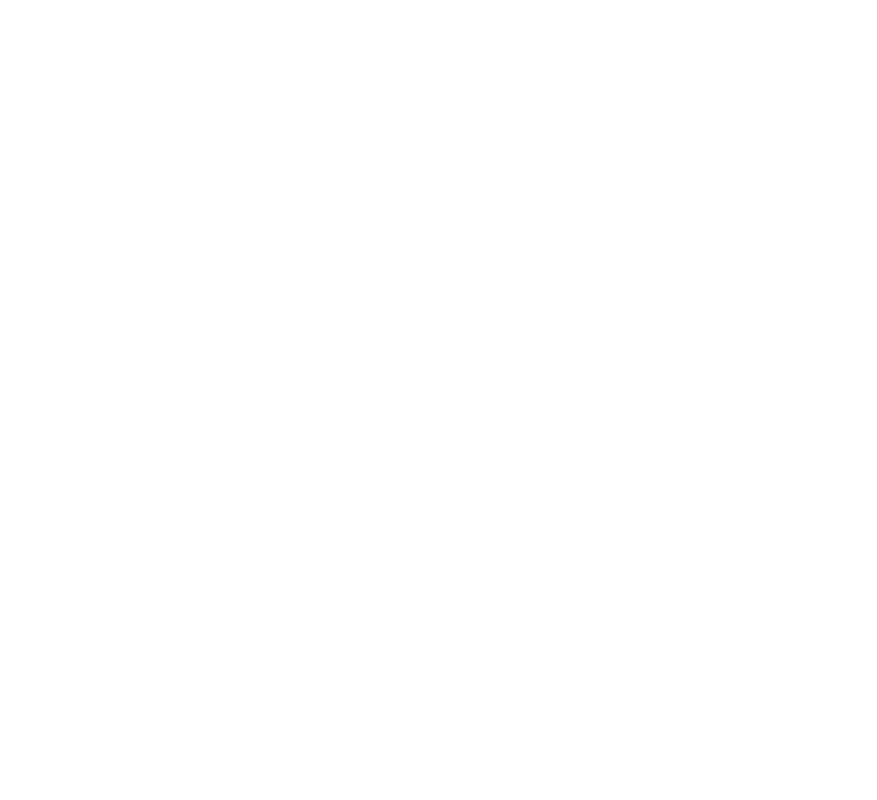
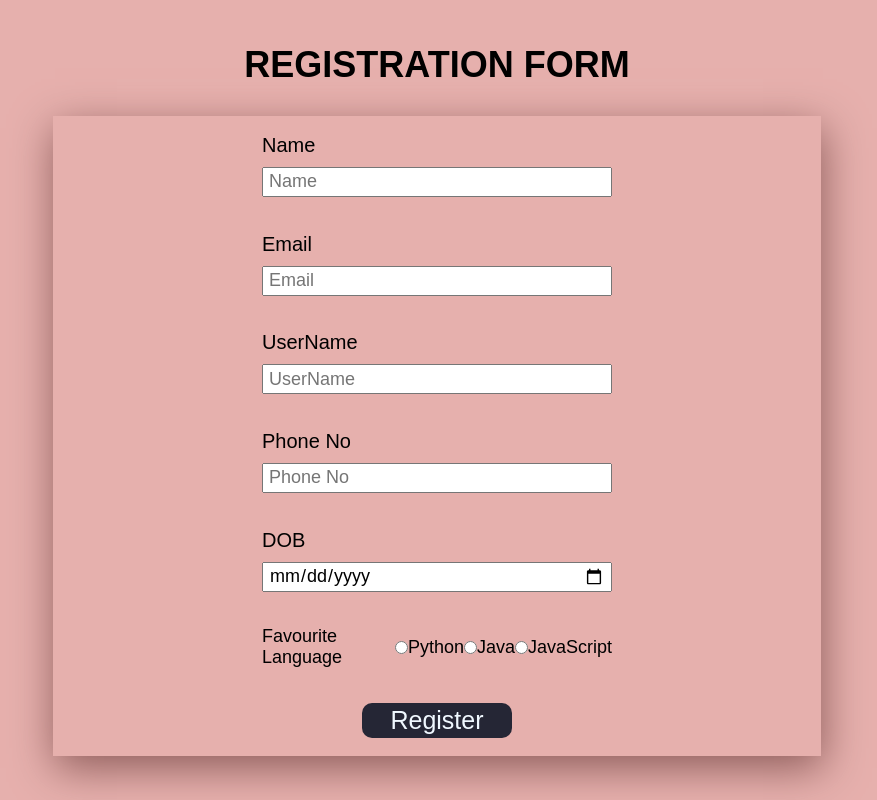
Before and after one commit to Rumit-Dongre/Web-Devlopment-Project, a plain HTML site: page Frontend/web-dev02/index.html in a window 1280 px wide. Shown: the whole page, without its empty margins (203-1080 px from the left). Drawn offline with Linux system fonts and the light colour scheme; a web font is replaced by a local one.

Commit message:
Website 02

```diff
--- a/Frontend/web-dev02/index.html
+++ b/Frontend/web-dev02/index.html
@@ -1,12 +1,71 @@
 <!DOCTYPE html>
 <html lang="en">
+
 <head>
     <meta charset="UTF-8">
     <meta http-equiv="X-UA-Compatible" content="IE=edge">
     <meta name="viewport" content="width=device-width, initial-scale=1.0">
-    <title>Document</title>
+    <title>IO</title>
+    <meta name="theme-color" content="#D22424" />
+    <link rel="stylesheet" href="style.css">
+    <link rel="icon" sizes="192x192" href="../favicon_io/android-chrome-512x512.png">
 </head>
+
 <body>
+    <div class="main">
+        <div class="heading">
+            <h1> Registration Form </h1>
+        </div>
 
+        <div class="FormSection">
+
+            <div class="group">
+                <label for="name" class="label-x"> Name </label>
+                <input type="text" placeholder="Name">
+            </div>
+            <div class="group">
+                <label for="email" class="label-x"> Email </label>
+                <input type="text" placeholder="Email">
+            </div>
+            <div class="group">
+                <label for="name" class="label-x"> UserName </label>
+                <input type="text" placeholder="UserName">
+            </div>
+
+            <div class="group">
+                <label for="name" class="label-x"> Phone No </label>
+                <input type="text" placeholder="Phone No">
+            </div>
+
+
+            <div class="group">
+                <label for="name" class="label-x"> DOB </label>
+                <input type="date" placeholder="Date Of Birth">
+            </div>
+
+
+
+
+            <div class="rad">
+                <label for="name" class="label-x"> Favourite Language </label> <br>
+                <input type="radio" id="python" name="fav_language" value="Python">
+                <label for="html">Python</label><br>
+
+                <input type="radio" id="java" name="fav_language" value="Java">
+                <label for="html">Java</label><br>
+                <input type="radio" id="JavaScript" name="fav_language" value="JavaScript">
+                <label for="html">JavaScript</label><br>
+            </div>
+
+
+            <a href="https://github.com/Rumit-Dongre" class="links"> Register</a>
+
+
+
+
+        </div>
+
+    </div>
 </body>
+
 </html>
--- a/Frontend/web-dev02/style.css
+++ b/Frontend/web-dev02/style.css
@@ -0,0 +1,144 @@
+@import url('https://fonts.googleapis.com/css2?family=Amatic+SC:wght@400;700&family=Caveat:wght@400;600&family=Pacifico&family=Satisfy&family=Shadows+Into+Light&family=Sofia+Sans+Condensed:ital,wght@0,200;0,300;0,500;0,600;1,300;1,500;1,600&display=swap');
+
+
+*{
+    padding: 0;
+    margin: 0;
+    box-sizing: border-box;
+
+}
+.main{
+    background-color: #E6B0AD;
+    display: flex;
+    flex-direction: column;
+    align-items: center;
+    justify-content: center;
+    width: 100%;
+    height: 100vh;
+}
+
+.heading{
+    font-family: 'Sofia Sans Condensed', sans-serif;
+    text-transform: uppercase;
+    font-size: 18px;
+
+}
+
+.FormSection{
+    /* border:  2px solid red; */
+    margin-top: 30px;
+    box-shadow: 2px 12px 40px #8e5d5b;
+    height: 80%;
+    width: 60%;
+    display: flex;
+    flex-direction: column;
+    justify-content: space-around;
+    align-items: center;
+
+}
+
+.group{
+    /* border:2px solid red; */
+    width: 350px;
+    display: flex;
+    justify-content: space-around;
+
+
+    flex-direction: column;
+
+    font-family: 'Sofia Sans Condensed', sans-serif;
+    font-size: 20px;
+    /* margin: 10px; */
+}
+.rad{
+    /* border: 2px solid red; */
+    width: 350px;
+    height: 5vh;
+    display: flex;
+    align-items: center;
+    justify-content: space-evenly;
+    font-family: 'Sofia Sans Condensed', sans-serif;
+    font-size: 18px;
+
+
+}
+
+
+
+.links{
+    /* border: 2px solid red; */
+    width: 150px;
+    height: 35px;
+    text-align: center;
+    background-color:#252635;
+    display: flex;
+    align-items: center;
+    justify-content: center;
+    text-decoration: none;
+    font-family: 'Sofia Sans Condensed', sans-serif;
+    font-size: 25px;
+    color: aliceblue;
+    border-radius: 10px;
+}
+
+
+.group input{
+    width: 100%;
+    /* border: 2px solid red; */
+    height: 30px;
+    padding: 5px;
+    margin-top: 10px;
+}
+.group input[type="Text"]{
+    font-family: 'Sofia Sans Condensed', sans-serif;
+    font-size: 18px;
+
+}
+.group input[type="Date"]{
+    font-family: 'Sofia Sans Condensed', sans-serif;
+    font-size: 18px;
+
+}
+
+
+.group input:hover{
+    border-radius: 20px;
+}
+
+
+@media only screen and (max-width:600px) {
+
+    .main{
+        background-color: #252635;
+        color: white;
+
+    }
+    .heading{
+        margin-top: 10px !important;
+    }
+
+    .FormSection{
+        width: 90%;
+        height: 70vh;
+        box-shadow: 2px 12px 40px #ce6c68 !important;
+        border-radius: 12px !important;
+
+    }
+    .group{
+        /* border:  2px solid red; */
+        width: 269px;
+    }
+    .rad{
+        /* border: 2px solid red; */
+        width: 310px;
+        font-size: 14px;
+    }
+    .links{
+        background-color: aliceblue;
+        color: #252635;
+        margin-bottom: 10px;
+    }
+
+
+
+}
```
Also changed, not shown: Frontend/favicon_io/about.txt (added), Frontend/favicon_io/android-chrome-192x192.png (added), Frontend/favicon_io/android-chrome-512x512.png (added), Frontend/favicon_io/apple-touch-icon.png (added), Frontend/favicon_io/favicon-16x16.png (added), Frontend/favicon_io/favicon-32x32.png (added), Frontend/favicon_io/favicon.ico (added), Frontend/favicon_io/site.webmanifest (added).
